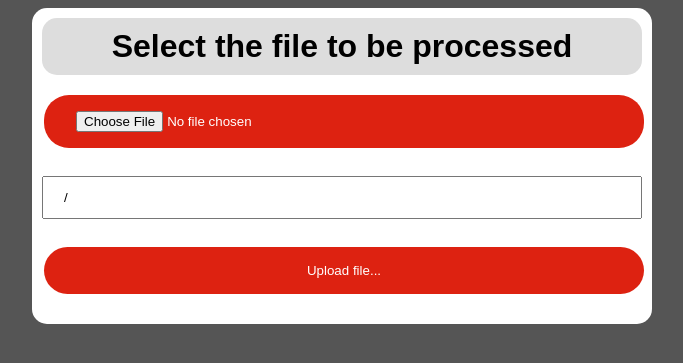
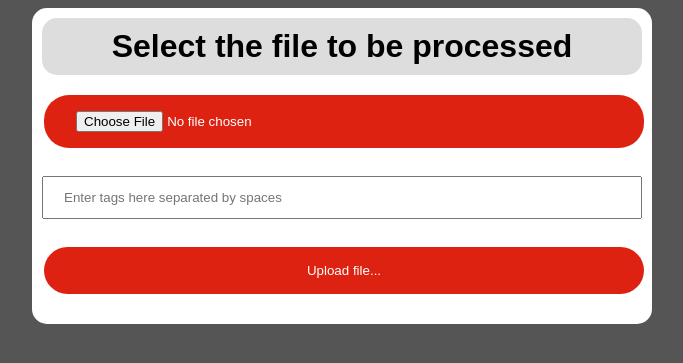
Before and after one commit to BMarx981/RISAnalyzer, a Flask app: page / in a window 1280 px wide. Shown: the top 363 px of the page, without its empty margins (298-981 px from the left). Run offline with Flask 2, Linux system fonts and the light colour scheme.

Commit message:
"Textfield now repopulates with data"

```diff
--- a/templates/home.html
+++ b/templates/home.html
@@ -50,7 +50,7 @@
             method="post"
         >
             <p><input id="chooseButton" type="file" name="uploadFile" /></p>
-            <p><input id="tfield" type="text" name="textData" placeholder="Enter tags here separated by spaces" value={{ ta }}/></p>
+            <p><input id="tfield" type="text" name="textData" placeholder="Enter tags here separated by spaces" value="{{ ta }}"/></p>
             <p><input id="uploadButton" type="submit" value="Upload file..." /></p>
         </form>
       </div>
```
